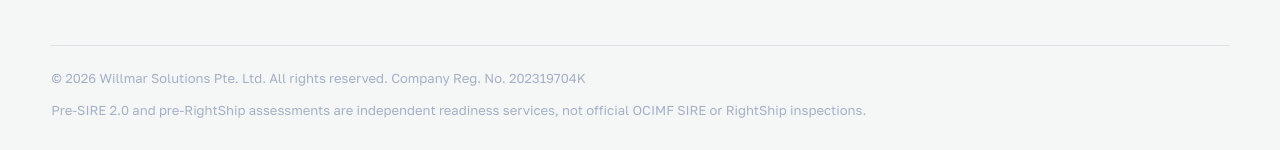
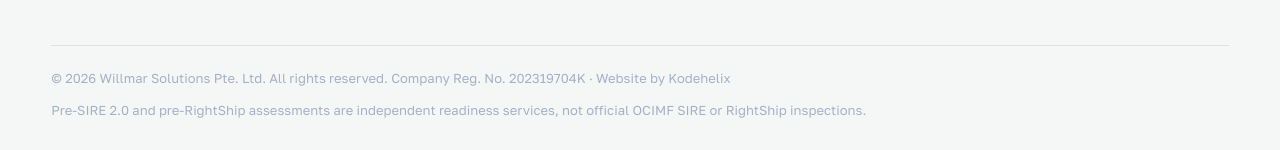
Before and after one commit to adityaps70/willmar-solutions-website, a plain HTML site: page about.html in a window 1280 px wide. Shown: the part 7116-7266 px from the top of the page. Drawn offline with Linux system fonts and the light colour scheme; a web font is replaced by a local one.

Commit message:
Footer: add Website by Kodehelix credit
Co-Authored-By: Claude Opus 5.5 <noreply@anthropic.com>

```diff
--- a/about.html
+++ b/about.html
@@ -77,7 +77,7 @@
       </div>
     </div>
   </div>
-  <div class="bottom"><span>© 2026 Willmar Solutions Pte. Ltd. All rights reserved. Company Reg. No. 202319704K</span><span>Pre-SIRE 2.0 and pre-RightShip assessments are independent readiness services, not official OCIMF SIRE or RightShip inspections.</span></div>
+  <div class="bottom"><span>© 2026 Willmar Solutions Pte. Ltd. All rights reserved. Company Reg. No. 202319704K · <a href="https://kodehelix.in/" target="_blank" rel="noopener">Website by Kodehelix</a></span><span>Pre-SIRE 2.0 and pre-RightShip assessments are independent readiness services, not official OCIMF SIRE or RightShip inspections.</span></div>
 </div>
 </footer>
 <script src="site.js?v=3"></script>
```
Also changed, not shown: cargo-assurance.html (+1 -1 lines), compass-adjustment.html (+1 -1 lines), contact.html (+1 -1 lines), index.html (+1 -1 lines), marine-audits.html (+1 -1 lines), marine-consultancy.html (+1 -1 lines), maritime-training.html (+1 -1 lines), navigational-risk-assurance.html (+1 -1 lines), services.html (+1 -1 lines).
